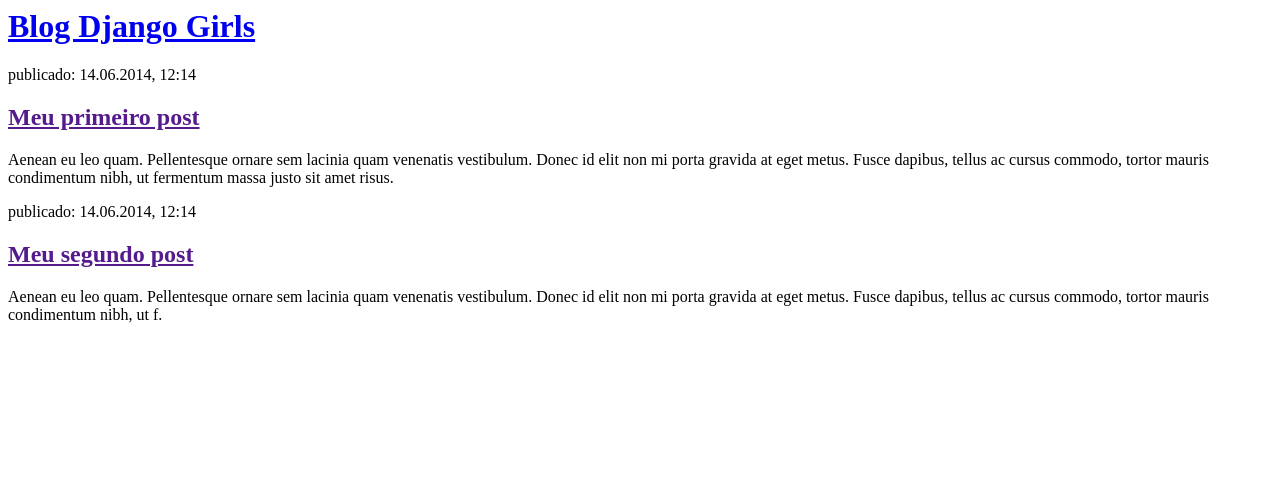
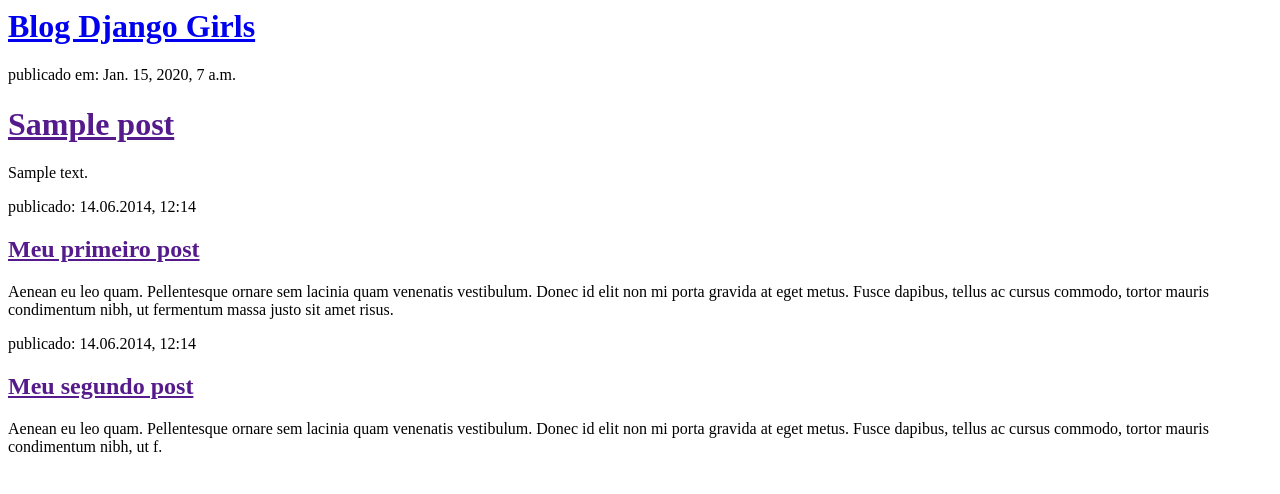
Before and after one commit to mislaynee/my-first-blog, a Django app: template blog/templates/blog/post_list.html in a window 1280 px wide. Shown: the top 494 px of the page. Run offline with Django 3.2, Linux system fonts and the light colour scheme; the template is opened without the code that fills it: values that come from a table or form of the project are taken from there, others are empty; tables that the repository leaves empty hold one stand-in row (values such as "Sample post").

Commit message:
Modified templates to display posts from database.

```diff
--- a/blog/templates/blog/post_list.html
+++ b/blog/templates/blog/post_list.html
@@ -6,7 +6,13 @@
         <div>
             <h1><a href="/">Blog Django Girls</a></h1>
         </div>
-
+        	{% for post in posts %}
+    		<div>
+        	<p>publicado em: {{ post.published_date }}</p>
+       		<h1><a href="">{{ post.title }}</a></h1>
+        	<p>{{ post.text|linebreaksbr }}</p>
+    	</div>
+			{% endfor %}
         <div>
             <p>publicado: 14.06.2014, 12:14</p>
             <h2><a href="">Meu primeiro post</a></h2>
--- a/blog/views.py
+++ b/blog/views.py
@@ -1,4 +1,8 @@
 from django.shortcuts import render
+from django.utils import timezone
+from .models import Post
+
 
 def post_list(request):
-    return render(request, 'blog/post_list.html', {})
+    posts = Post.objects.filter(published_date__lte=timezone.now()).order_by('published_date')
+    return render(request, 'blog/post_list.html', {'posts': posts})
```
